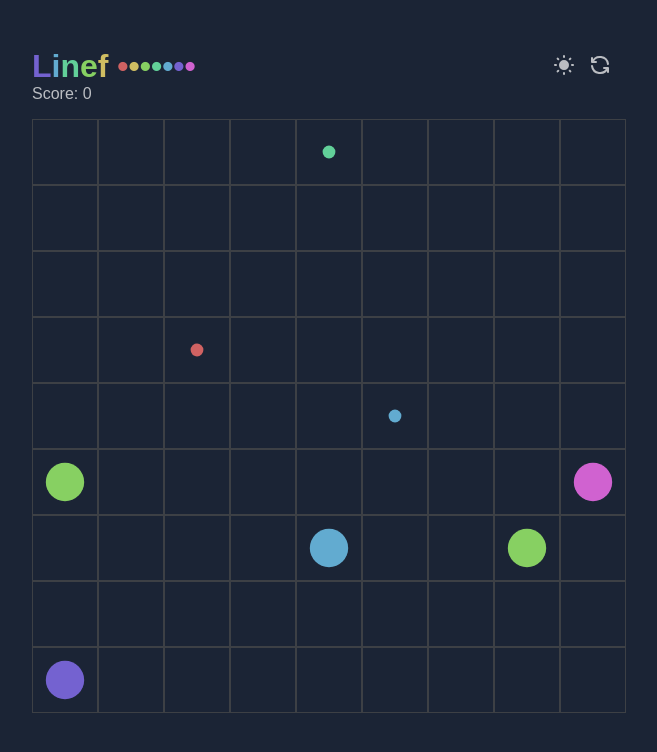
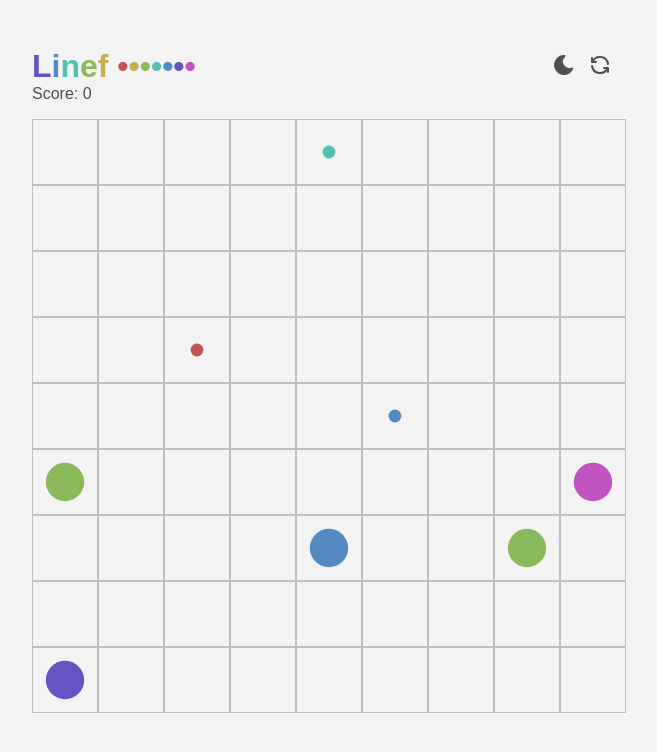
Before and after one commit to tnlx/linef, a React (Vite) app: page / in a window 1280 px wide. Shown: the top 752 px of the page, without its empty margins (315-972 px from the left). Built offline with nearby package versions, Linux system fonts and the light colour scheme.

Commit message:
Use system light/dark mode on load

```diff
--- a/src/theme-switcher.component.jsx
+++ b/src/theme-switcher.component.jsx
@@ -23,8 +23,11 @@ const sun = (
 const icons = [moon, sun];
 
 export default function ThemeSwitcher() {
+    const [mode, setMode] = useState(prefersDarkScheme() + 0);
 
-    const [mode, setMode] = useState(1);
+    function prefersDarkScheme() {
+        return window.matchMedia && window.matchMedia('(prefers-color-scheme: dark)').matches;
+    }
 
     function switchTheme() {
         setMode(1 - mode);
```
Also changed, not shown: src/index.css (line endings or trailing spaces).
